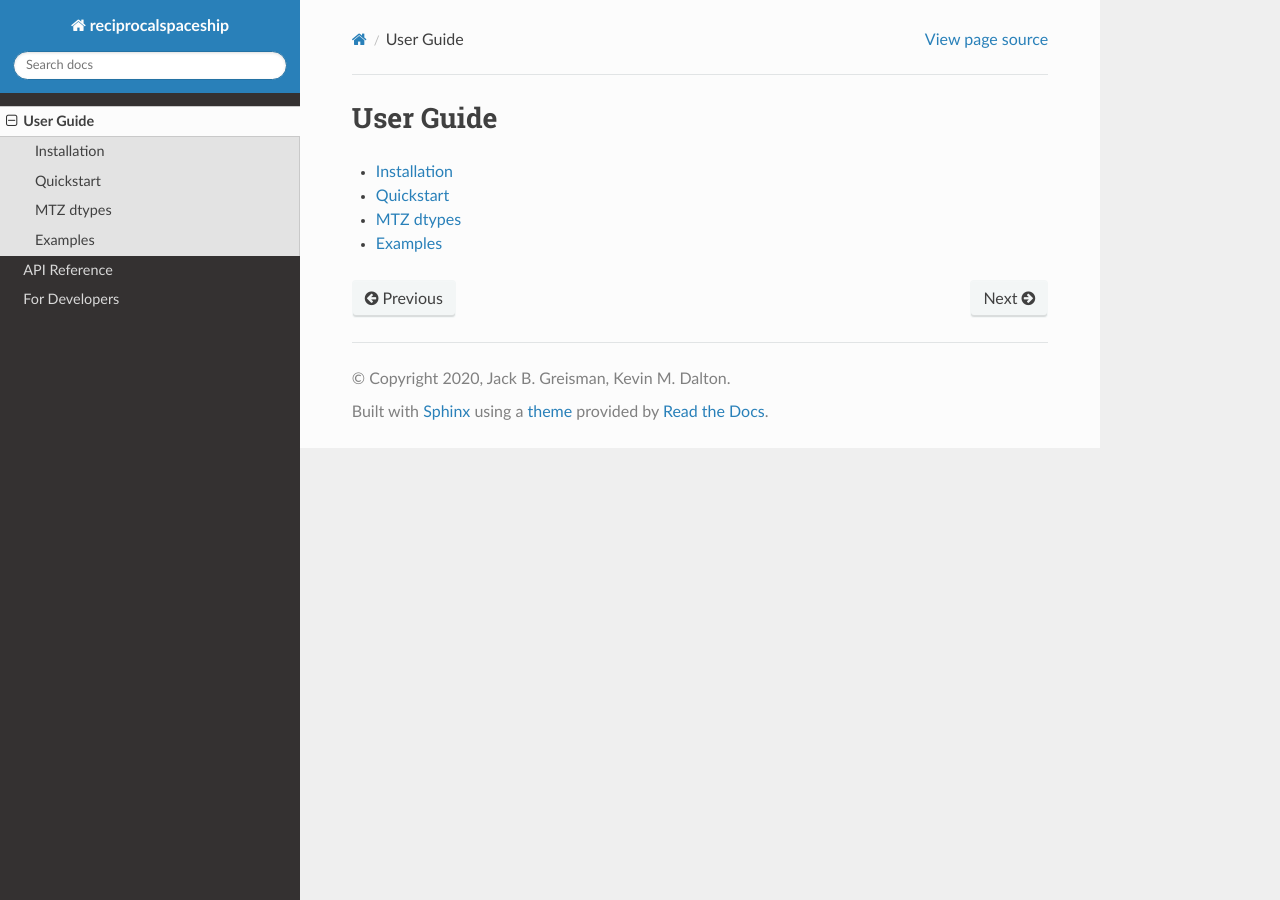
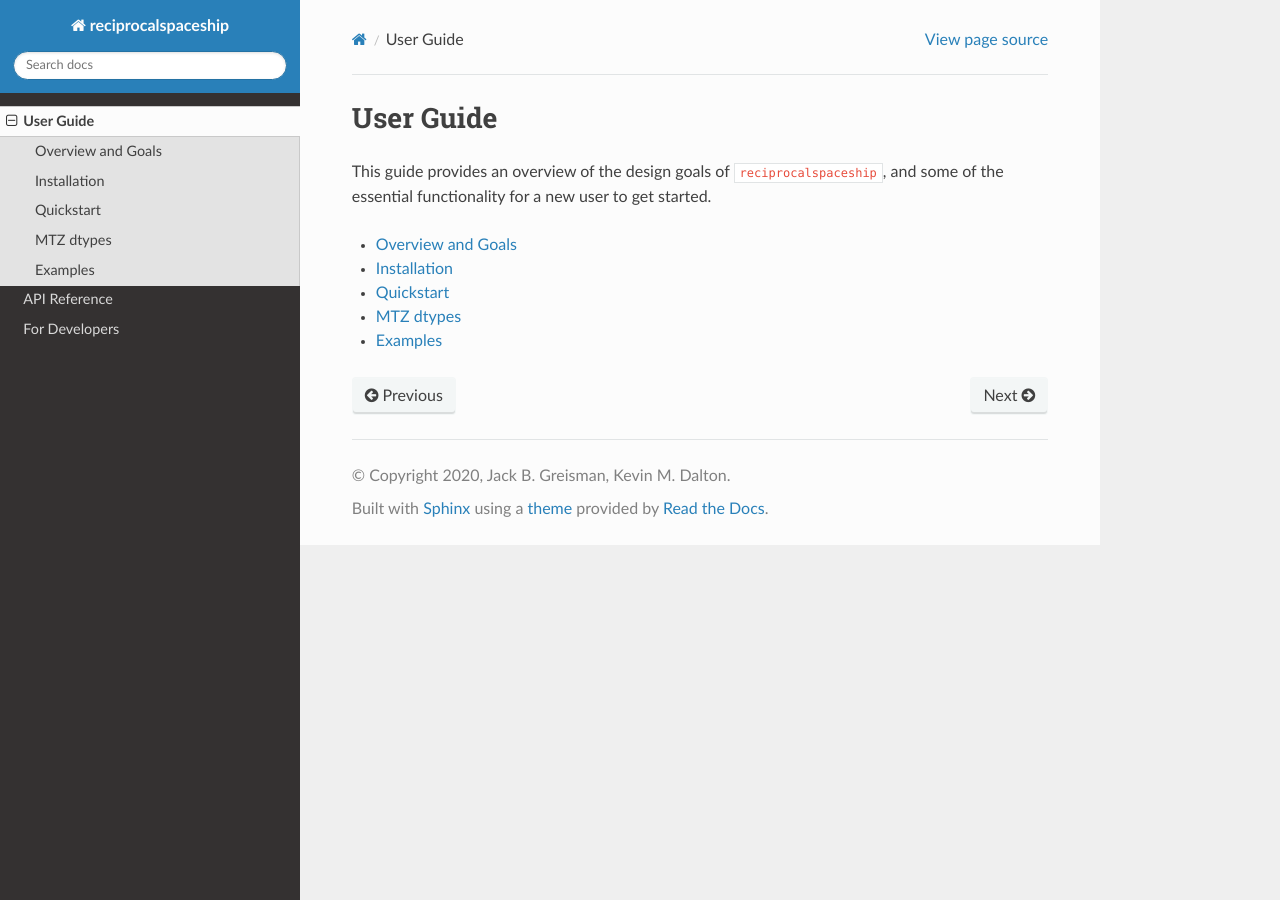
Before and after one commit to rs-station/reciprocalspaceship, a Sphinx documentation site: the page built from docs/userguide/index.rst, in a window 1280 px wide. Built offline with Sphinx 7.4.7 and the Read the Docs theme 2.0.0, drawn with Linux system fonts in a browser that asks for light colours; the version number could not be read and is left out.

Commit message:
Update User Guide in documentation

```diff
--- a/docs/userguide/index.rst
+++ b/docs/userguide/index.rst
@@ -3,10 +3,14 @@
 User Guide
 ==========
 
+This guide provides an overview of the design goals of ``reciprocalspaceship``, and some
+of the essential functionality for a new user to get started.
+
 .. toctree::
    :maxdepth: 1
 
+   overview
    installation
-   quickstart
+   ../examples/quickstart
    dtypes
    ../examples/examples
--- a/docs/userguide/quickstart.rst
+++ /dev/null
@@ -1,6 +0,0 @@
-.. _quickstart:
-
-Quickstart
-==========
-
-Coming soon...
```
Also changed, not shown: docs/userguide/overview.rst (added, +24 -0 lines), docs/examples/quickstart.ipynb (added).
